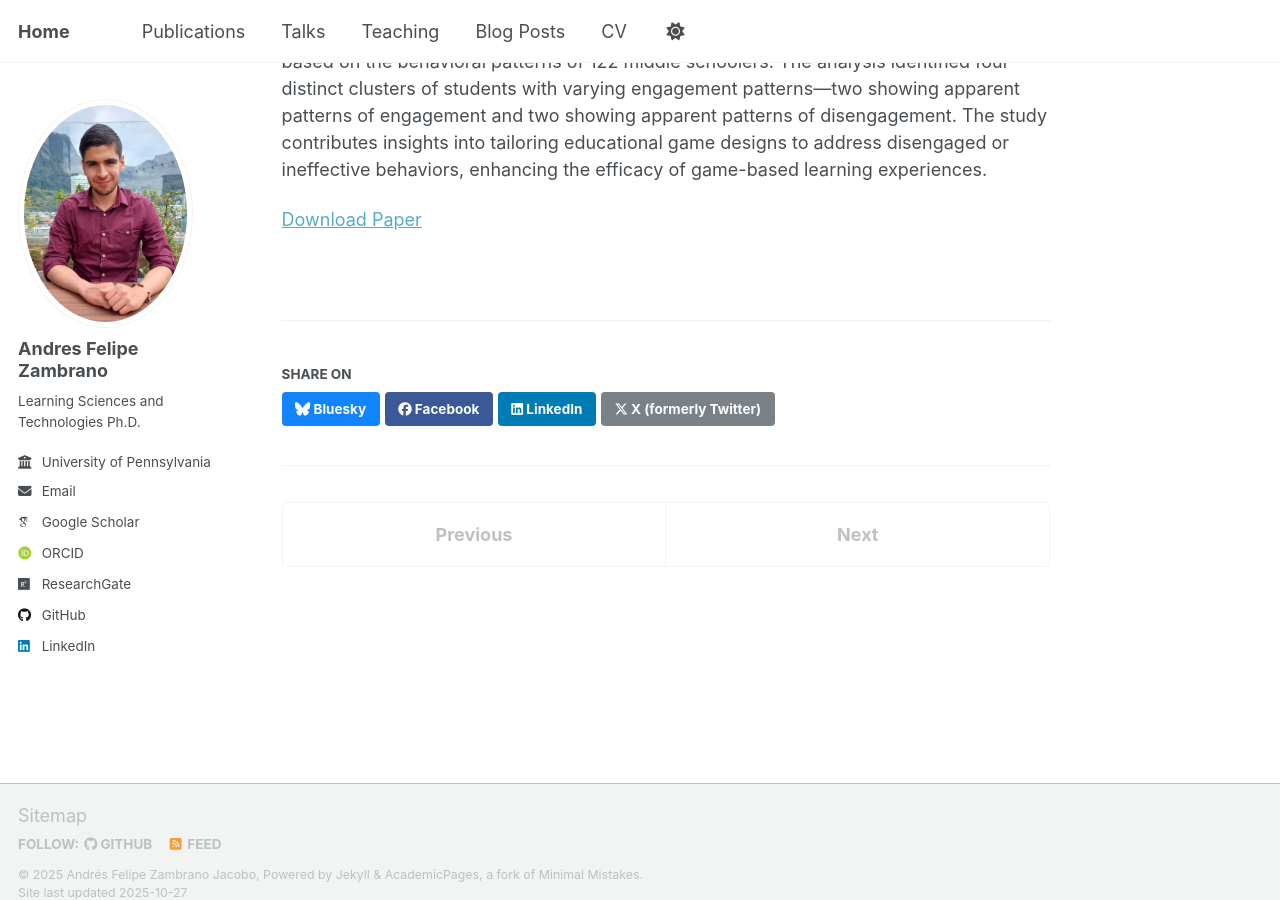
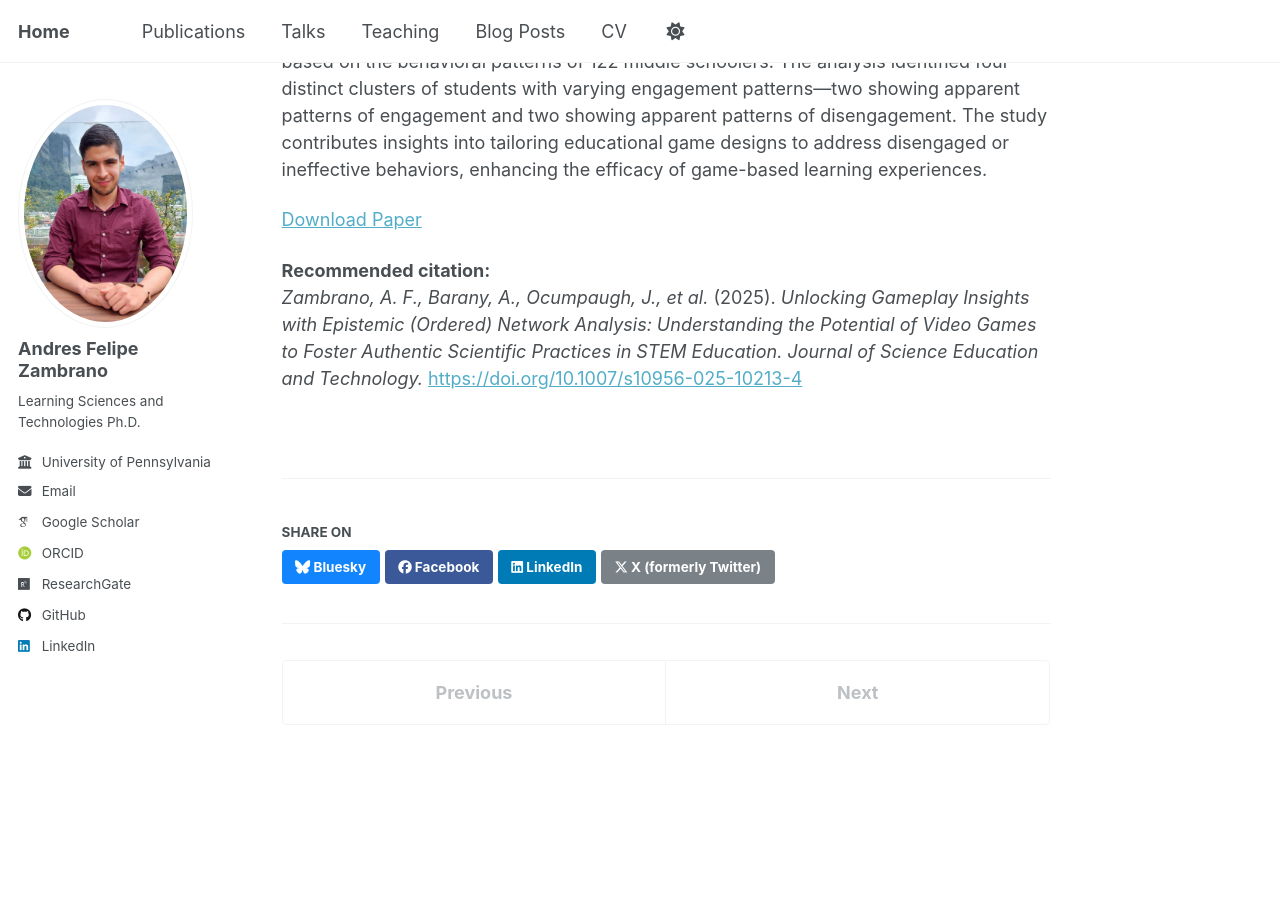
Before and after one commit to afzambrano/afzambrano.github.io, a Jekyll site: the page built from _publications/2025-Clustering-ONA-CrystalIsland.md, in a window 1280 px wide and 900 px high, scrolled down 394 px. Built offline with Jekyll 4.4.1, drawn with Linux system fonts in a browser that asks for light colours; some web fonts are replaced; a script that is not in the unit is left out.

Commit message:
Update 2025-Clustering-ONA-CrystalIsland.md

```diff
--- a/_publications/2025-Clustering-ONA-CrystalIsland.md
+++ b/_publications/2025-Clustering-ONA-CrystalIsland.md
@@ -12,3 +12,9 @@ paperurl: 'https://link.springer.com/article/10.1007/s10956-025-10213-4'
 This study investigates student learning and interest within the context of a single-player, open-world game designed for microbiology inquiry. The game immerses players in the role of investigative scientists tasked with diagnosing a mysterious illness on a remote island. Ordered Network Analysis (ONA) was combined with clustering techniques to analyze in-game actions (i.e., interactions with non-playable characters, exploration, and utilization of in-game educational tools) allowing us to construct student archetypes based on the behavioral patterns of 122 middle schoolers. The analysis identified four distinct clusters of students with varying engagement patterns—two showing apparent patterns of engagement and two showing apparent patterns of disengagement. The study contributes insights into tailoring educational game designs to address disengaged or ineffective behaviors, enhancing the efficacy of game-based learning experiences.
 
 [Download Paper](https://link.springer.com/article/10.1007/s10956-025-10213-4)
+
+<b>Recommended citation:</b><br>
+<i>Zambrano, A. F., Barany, A., Ocumpaugh, J., et al.</i> (2025).
+<i>Unlocking Gameplay Insights with Epistemic (Ordered) Network Analysis: Understanding the Potential of Video Games to Foster Authentic Scientific Practices in STEM Education.</i>
+<i>Journal of Science Education and Technology.</i>
+<a href="https://doi.org/10.1007/s10956-025-10213-4">https://doi.org/10.1007/s10956-025-10213-4</a>
```
